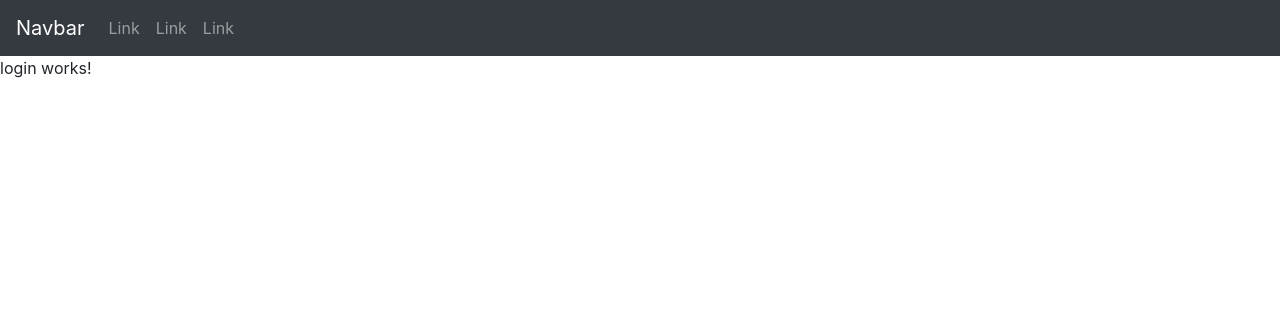
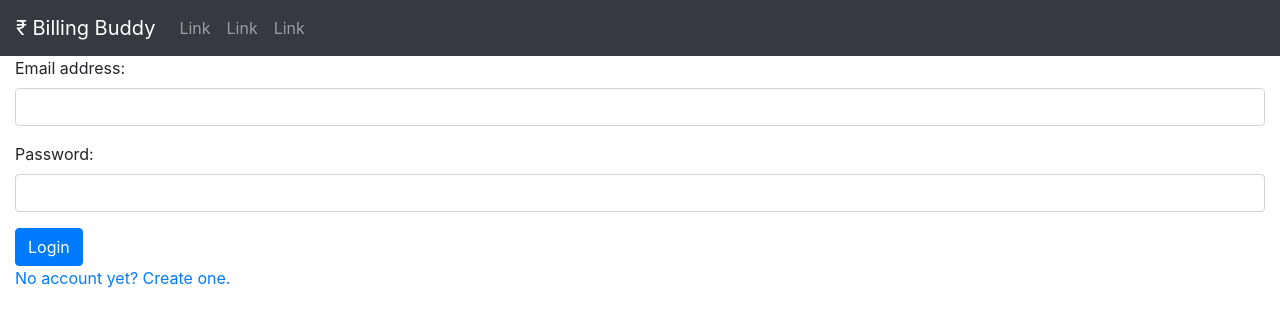
Before and after one commit to sherink08/BillingBuddy, an Angular app: page / in a window 1280 px wide. Shown: the top 326 px of the page. Built offline with nearby package versions, Linux system fonts and the light colour scheme.

Commit message:
login page layout

```diff
--- a/src/app/app.component.css
+++ b/src/app/app.component.css
@@ -0,0 +1,3 @@
+.main-container{
+    margin-top: 56px;
+}
--- a/src/app/app.component.html
+++ b/src/app/app.component.html
@@ -1,6 +1,7 @@
-<nav class="navbar navbar-expand-md bg-dark navbar-dark">
+<header>
+  <nav class="navbar navbar-expand-md bg-dark navbar-dark fixed-top">
     <!-- Brand -->
-  <a class="navbar-brand" href="#">Navbar</a>
+    <a class="navbar-brand" href="#">&#x20B9; Billing Buddy</a>
 
     <!-- Toggler/collapsibe Button -->
     <button class="navbar-toggler" type="button" data-toggle="collapse" data-target="#collapsibleNavbar">
@@ -22,5 +23,17 @@
       </ul>
     </div>
   </nav>
+</header>
 
+<div class="container-fluid main-container">
+  <!-- All body content goes here-->
   <app-login></app-login>
+
+</div>
+
+
+
+
+<footer>
+
+</footer>
--- a/src/app/login/login.component.html
+++ b/src/app/login/login.component.html
@@ -1 +1,13 @@
-<p>login works!</p>
+<form>
+    <div class="form-group">
+        <label for="email">Email address:</label>
+        <input type="email" class="form-control" id="email">
+    </div>
+    <div class="form-group">
+        <label for="pwd">Password:</label>
+        <input type="password" class="form-control" id="pwd">
+    </div>
+
+    <button class="btn btn-primary">Login</button>
+    <div><a href="">No account yet? Create one.</a></div>
+</form>
```
Lines whose indentation alone changed are shown as unchanged.
